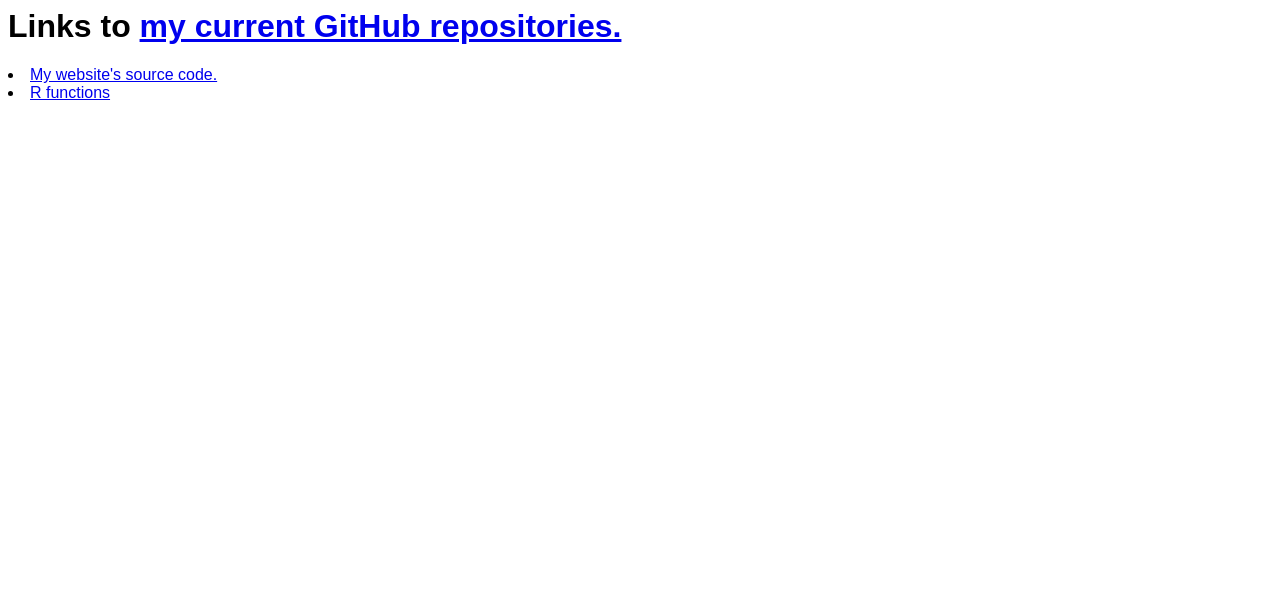
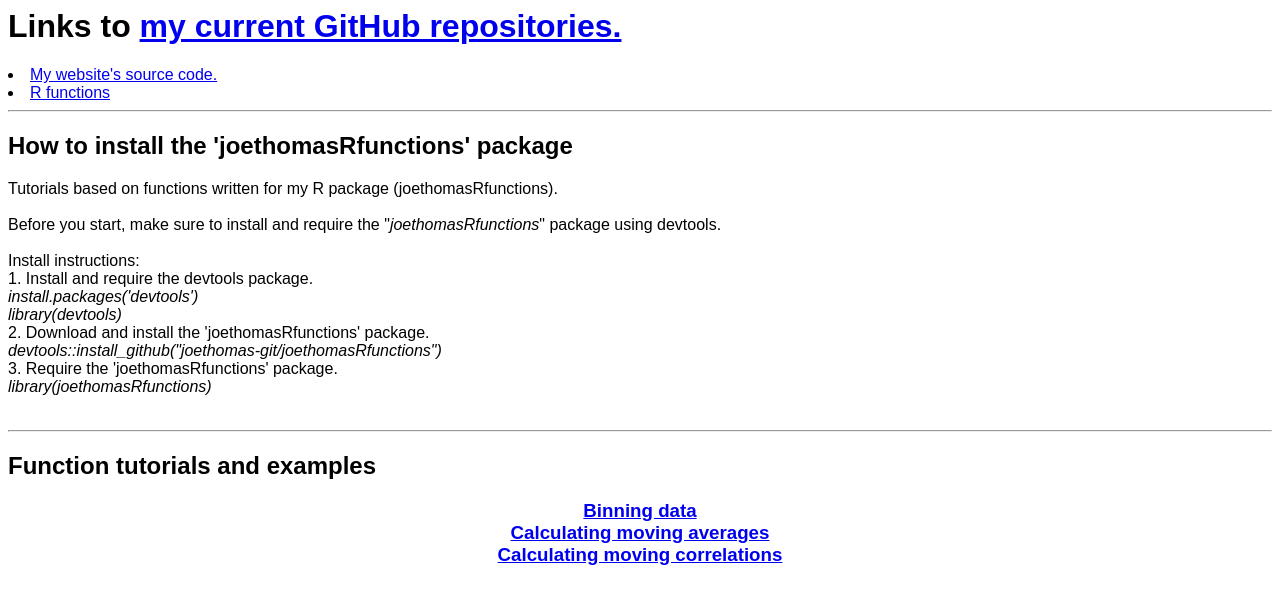
Before and after one commit to JoeThomas-git/JoeThomas-git.github.io, a plain HTML site: page code.html in a window 1280 px wide. Drawn offline with Linux system fonts and the light colour scheme.

Commit message:
Update code.html

```diff
--- a/code.html
+++ b/code.html
@@ -14,4 +14,46 @@
 </h1>
 <li><a href="www.github.com/JoeThomas-git/JoeThomas-git.github.io">My website's source code.</a>
 <li><a href="www.github.com/JoeThomas-git/joethomasRfunctions">R functions </a>
+<br>
+<hr>
+<h2>
+How to install the 'joethomasRfunctions' package
+</h2>
+<body>
+  <p>
+    Tutorials based on functions written for my R package (joethomasRfunctions).
+    <br>
+    <br>
+    Before you start, make sure to install and require the "<em>joethomasRfunctions</em>" package using devtools.
+    <br>
+    <br>
+    Install instructions:
+    <br>
+    1. Install and require the devtools package.
+    <br>
+    <em>install.packages('devtools')</em>
+    <br>
+    <em>library(devtools)</em>
+    <br>
+    2. Download and install the 'joethomasRfunctions' package.
+    <br>
+    <em>devtools::install_github("joethomas-git/joethomasRfunctions")</em>
+    <br>
+    3. Require the 'joethomasRfunctions' package.
+    <br>
+    <em>library(joethomasRfunctions)</em>
+<br>
+<br>
+</body>
+<hr>
+<h2>
+  Function tutorials and examples
+</h2>
+<h3 align="center">
+<a href="tutorials/binning_functions.html">Binning data</a>
+<br>
+<a href="tutorials/moving_average_functions.html">Calculating moving averages</a>
+<br>
+<a href="tutorials/moving_correlation_functions.html">Calculating moving correlations</a>
+</h3>
 </html>
```
